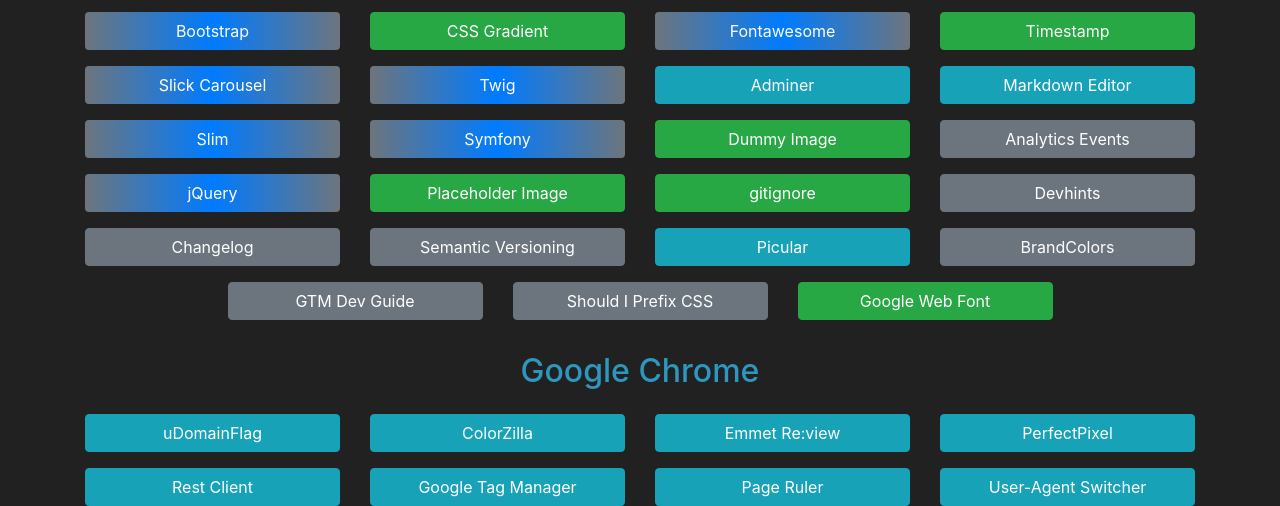
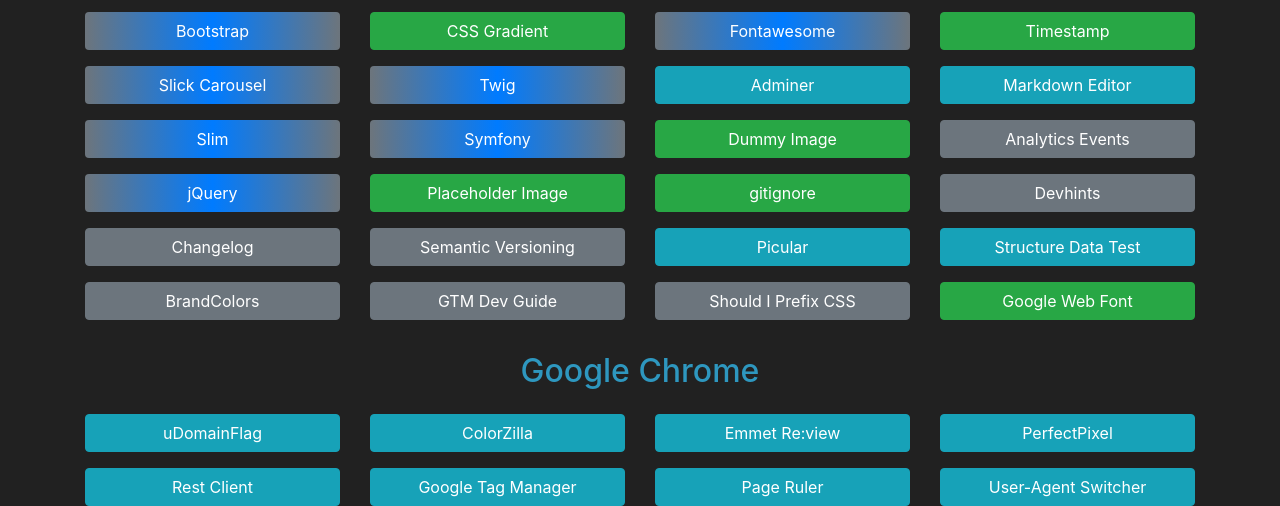
Before and after one commit to CodelineRed/developer-bookmark, a PHP site: page / in a window 1280 px wide. Shown: the part 372-878 px from the top of the page. Run offline with PHP 8.4, Linux system fonts and the light colour scheme; style sheets or scripts are compiled from the project's sources.

Commit message:
Added Google structure data testing tool.

```diff
--- a/templates/index.phtml
+++ b/templates/index.phtml
@@ -110,6 +110,9 @@
         <a class="btn btn-block btn-tool" href="https://picular.co/" role="button" target="_blank">Picular</a>
     </div>
     <div class="col-12 col-sm-6 col-md-4 col-lg-3 pb-3">
+        <a class="btn btn-block btn-tool" href="https://search.google.com/structured-data/testing-tool" role="button" target="_blank">Structure Data Test</a>
+    </div>
+    <div class="col-12 col-sm-6 col-md-4 col-lg-3 pb-3">
         <a class="btn btn-block btn-docu" href="https://brandcolors.net/" role="button" target="_blank">BrandColors</a>
     </div>
     <div class="col-12 col-sm-6 col-md-4 col-lg-3 pb-3">
```
